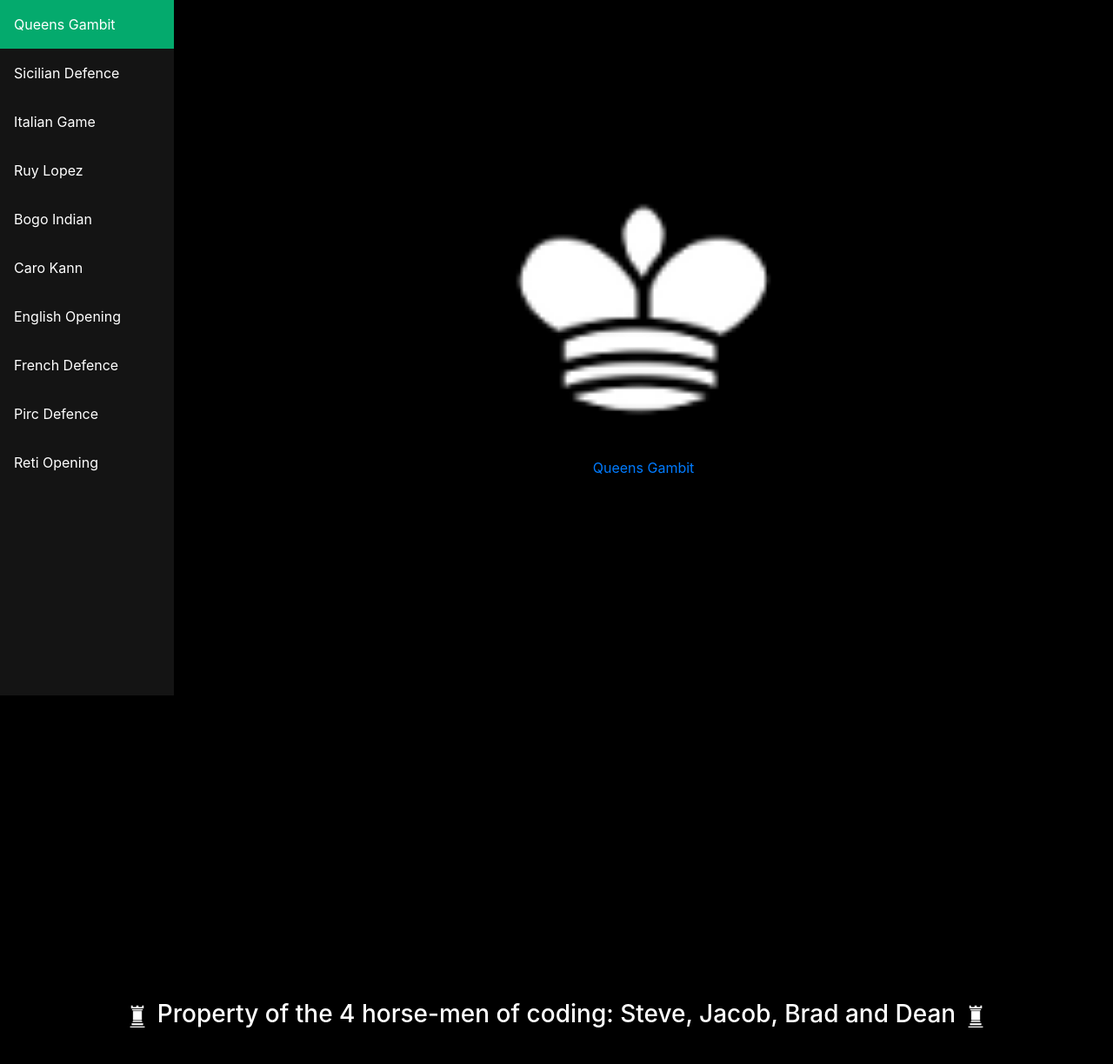
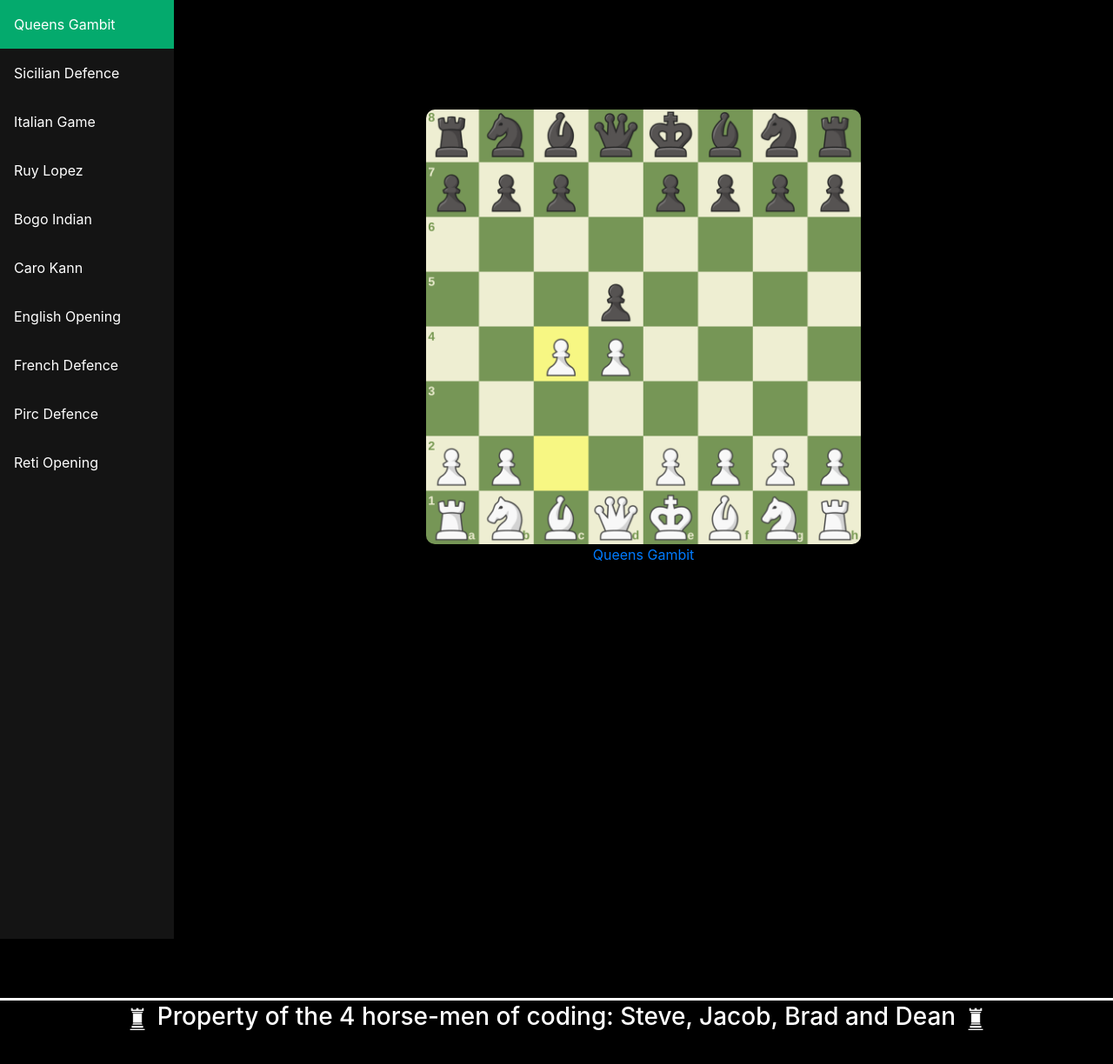
Before and after one commit to BradHersh/chess-openings, a Flask app: page /learn in a window 1280 px wide. Shown: the part 113-1337 px from the top of the page at 87% size. Before the commit the page ends 1295 px from the top, so only its background shows below. Run offline with Flask 2, Linux system fonts and the light colour scheme; the visitor is signed in with stand-in values (Sample User, id 1); some libraries are stand-ins or nearby versions.

Commit message:
learn page edits

```diff
--- a/app/templates/footer.html
+++ b/app/templates/footer.html
@@ -24,6 +24,7 @@
             padding-bottom: 2%;
             display: table;
             margin-top: 10%;
+            border-top: solid white;
           }
 
           .text-align {
--- a/app/templates/learn.html
+++ b/app/templates/learn.html
@@ -33,15 +33,14 @@
             height: 150px;
         }
 
-
         .sidebar {
             margin: 0;
             padding: 0;
             width: 200px;
             background-color: #141414;
             position: absolute;
-            height: 100%;
-            overflow: auto;
+            height: 135%;
+            overflow:auto;
         }
 
         .sidebar a {
@@ -86,6 +85,11 @@
         }
 
         </style>
+        <script>
+
+
+
+        </script>
     </head>
 
     <body>
@@ -104,7 +108,7 @@
 
           <div class="content">
             <div style="margin-left: auto; margin-right: auto; margin-top: 10%; text-align: center;">
-                <img src="static/img/chesspieces/wikipedia/wK.png" style="width: 400px; height: 400px;">
+                <img src="static/img/Open/QueensGambit.png" id="myImage" style="width: 500px; height: 500px; border-radius: 2%;">
                 <br>
                 <a style="text-align: center;" href="{{ url_for('chesspractice',opening='Queens Gambit') }}">Queens Gambit</a>
             </div>
```
